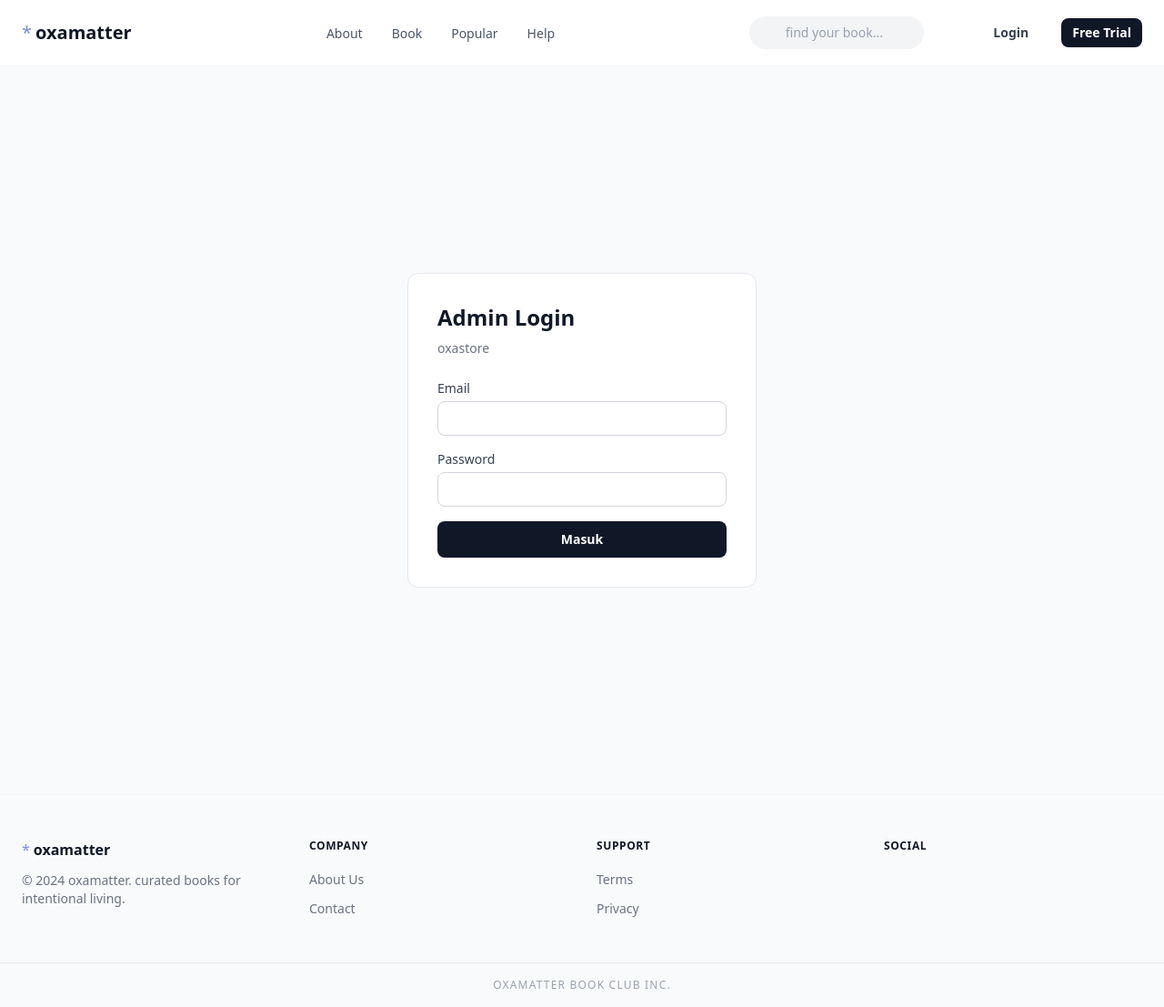
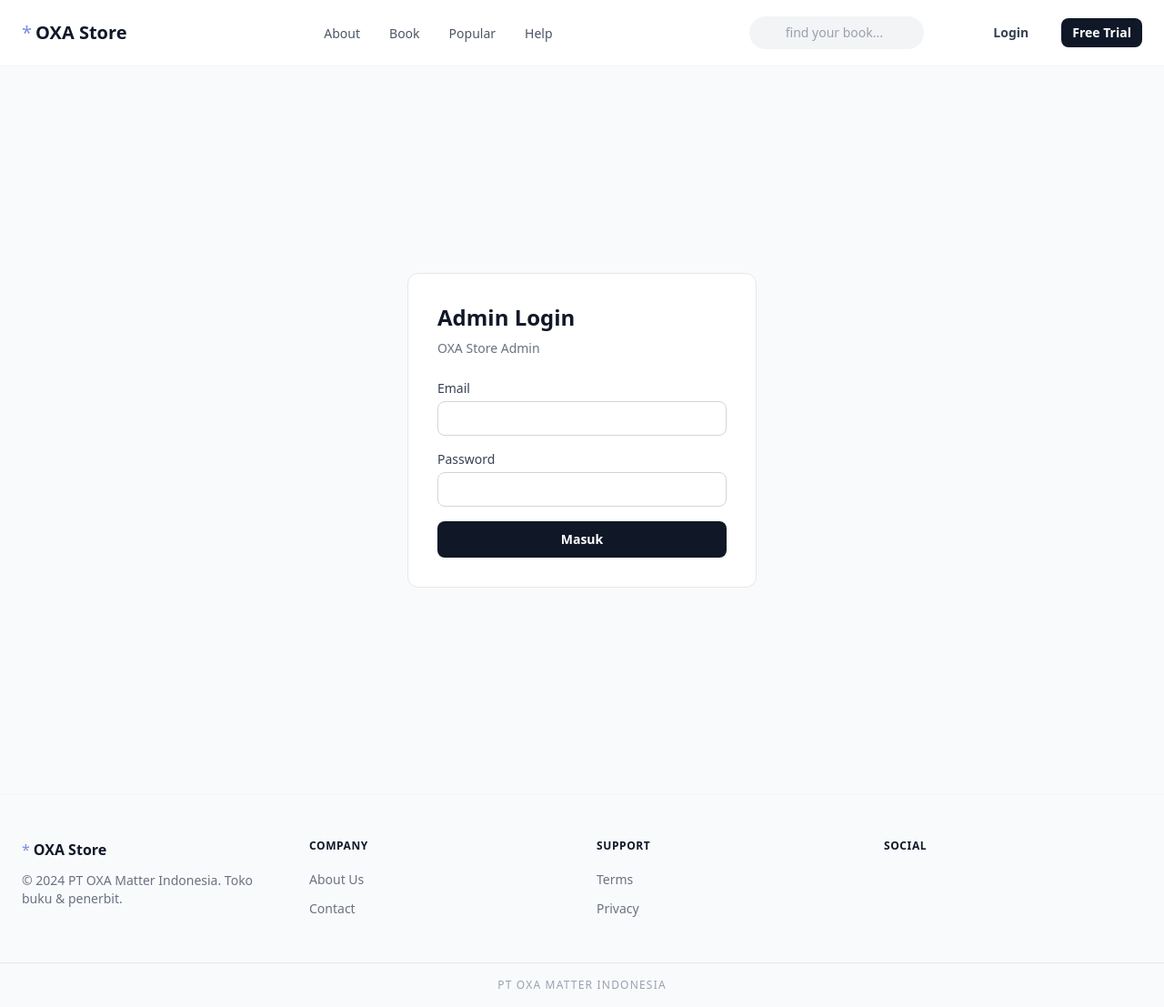
Before and after one commit to yolkmonday/oxastore, a Next.js app: page /admin/login in a window 1280 px wide. Shown: the whole page at 91% size. Built offline with nearby package versions, Linux system fonts and the light colour scheme; no server answers; some icons are missing.

Commit message:
chore: rebrand to OXA Store / OXA Publisher / PT OXA Matter Indonesia
- Header + Footer: oxamatter → OXA Store
- Footer copyright: PT OXA Matter Indonesia
- Admin sidebar + login: OXA Store
- Page metadata: toko buku & penerbit

```diff
--- a/src/app/admin/(protected)/layout.tsx
+++ b/src/app/admin/(protected)/layout.tsx
@@ -23,7 +23,7 @@ export default async function AdminLayout({
           <div className="flex items-center gap-2">
             <span className="text-brand-400 text-lg leading-none select-none">✿</span>
             <div>
-              <p className="text-white font-bold text-sm leading-tight">oxastore</p>
+              <p className="text-white font-bold text-sm leading-tight">OXA Store</p>
               <p className="text-slate-500 text-xs">admin panel</p>
             </div>
           </div>
--- a/src/app/admin/login/page.tsx
+++ b/src/app/admin/login/page.tsx
@@ -10,7 +10,7 @@ export default function LoginPage() {
     <div className="min-h-screen bg-gray-50 flex items-center justify-center">
       <div className="bg-white rounded-xl border border-gray-200 p-8 w-full max-w-sm">
         <h1 className="text-2xl font-bold text-gray-900 mb-2">Admin Login</h1>
-        <p className="text-sm text-gray-500 mb-6">oxastore</p>
+        <p className="text-sm text-gray-500 mb-6">OXA Store Admin</p>
 
         <form action={action} className="flex flex-col gap-4">
           <div>
--- a/src/app/layout.tsx
+++ b/src/app/layout.tsx
@@ -5,9 +5,9 @@ import Header from "@/components/layout/Header";
 import Footer from "@/components/layout/Footer";
 
 export const metadata: Metadata = {
-  title: "oxamatter — curated books for intentional living",
+  title: "OXA Store — toko buku & penerbit",
   description:
-    "Discover and shop curated books for intentional living at oxamatter.",
+    "Toko buku dan penerbit OXA Publisher. PT OXA Matter Indonesia.",
 };
 
 export default function RootLayout({
--- a/src/components/layout/Footer.tsx
+++ b/src/components/layout/Footer.tsx
@@ -9,10 +9,10 @@ export default function Footer() {
           <div>
             <div className="flex items-center gap-1 mb-3">
               <span className="text-brand-500">*</span>
-              <span className="font-bold text-gray-900">oxamatter</span>
+              <span className="font-bold text-gray-900">OXA Store</span>
             </div>
             <p className="text-sm text-gray-500">
-              &copy; 2024 oxamatter. curated books for intentional living.
+              &copy; 2024 PT OXA Matter Indonesia. Toko buku & penerbit.
             </p>
           </div>
 
@@ -71,7 +71,7 @@ export default function Footer() {
       <div className="border-t border-gray-200">
         <div className="max-w-7xl mx-auto px-6 py-4">
           <p className="text-center text-xs text-gray-400 uppercase tracking-widest">
-            Oxamatter Book Club Inc.
+            PT OXA Matter Indonesia
           </p>
         </div>
       </div>
--- a/src/components/layout/Header.tsx
+++ b/src/components/layout/Header.tsx
@@ -18,7 +18,7 @@ export default function Header() {
       <nav className="max-w-7xl mx-auto flex items-center justify-between px-6 py-4">
         <Link href="/" className="flex items-center gap-1">
           <span className="text-brand-500 text-xl">*</span>
-          <span className="text-xl font-bold text-gray-900">oxamatter</span>
+          <span className="text-xl font-bold text-gray-900">OXA Store</span>
         </Link>
 
         <ul className="hidden md:flex items-center gap-8">
```
